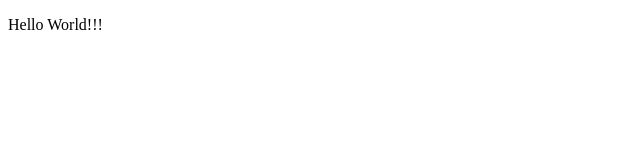
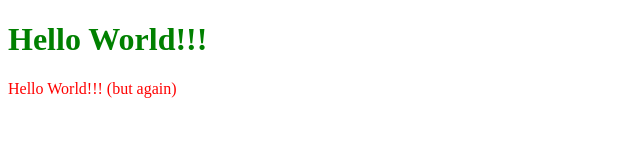
Before and after one commit to TavernKinder/Git_and_Github_Workflow, a plain HTML site: page index.html in a window 1280 px wide. Shown: the whole page, without its empty margins (0-640 px from the left). Drawn offline with Linux system fonts and the light colour scheme.

Commit message:
Commit 3

```diff
--- a/index.html
+++ b/index.html
@@ -1,10 +1,14 @@
 <!DOCTYPE html>
 <html>
 	<head>
+	<link rel="stylesheet" href="styles.css">
 	</head>
 	<body>
+	<h1>
+		Hello World!!!
+	</h1>
 	<p>
-		Hello World!!!
-	<p>
+		Hello World!!! (but again)
+	</p>
 	</body>
 </html>
--- a/styles.css
+++ b/styles.css
@@ -1,3 +1,8 @@
+h1{
+	color : green;
+	size: 30px;
+}
 p {
-	color: yellow;
+	color: red;
+	size: 10px;
 }
```
